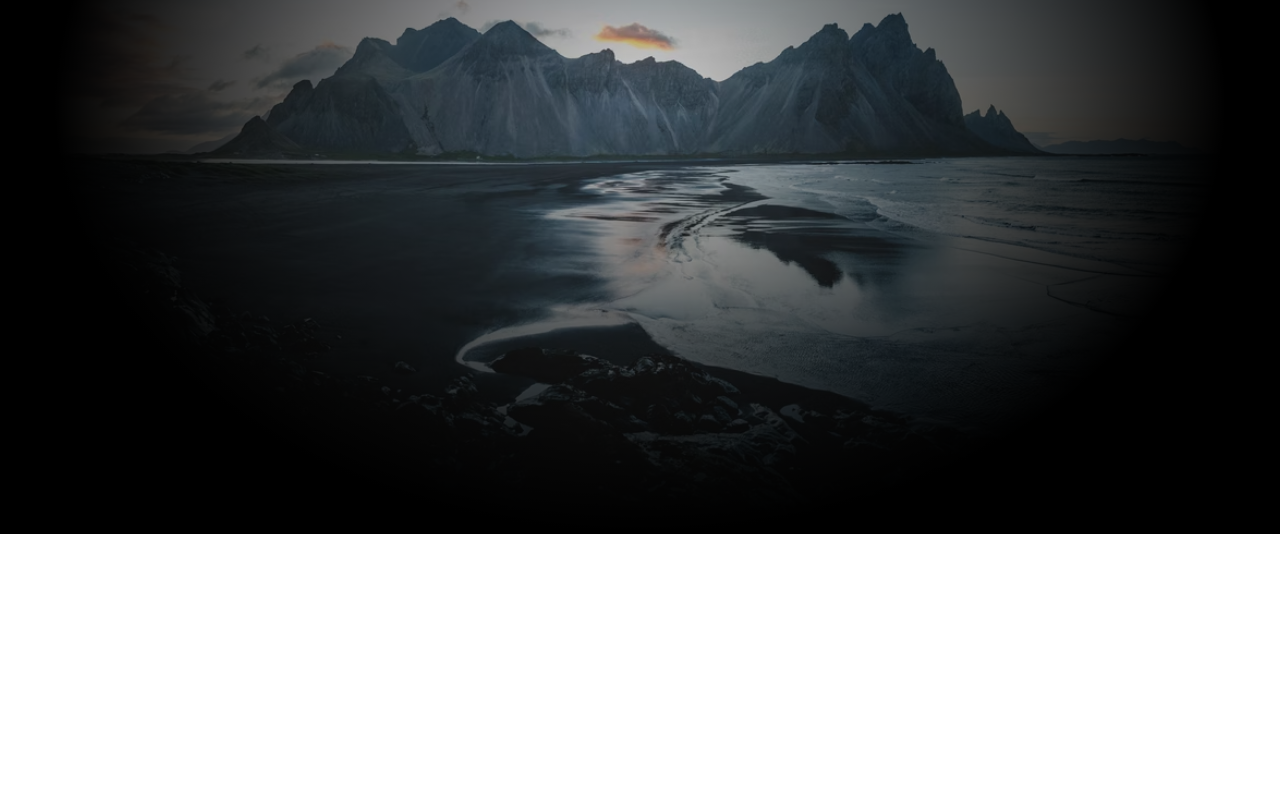
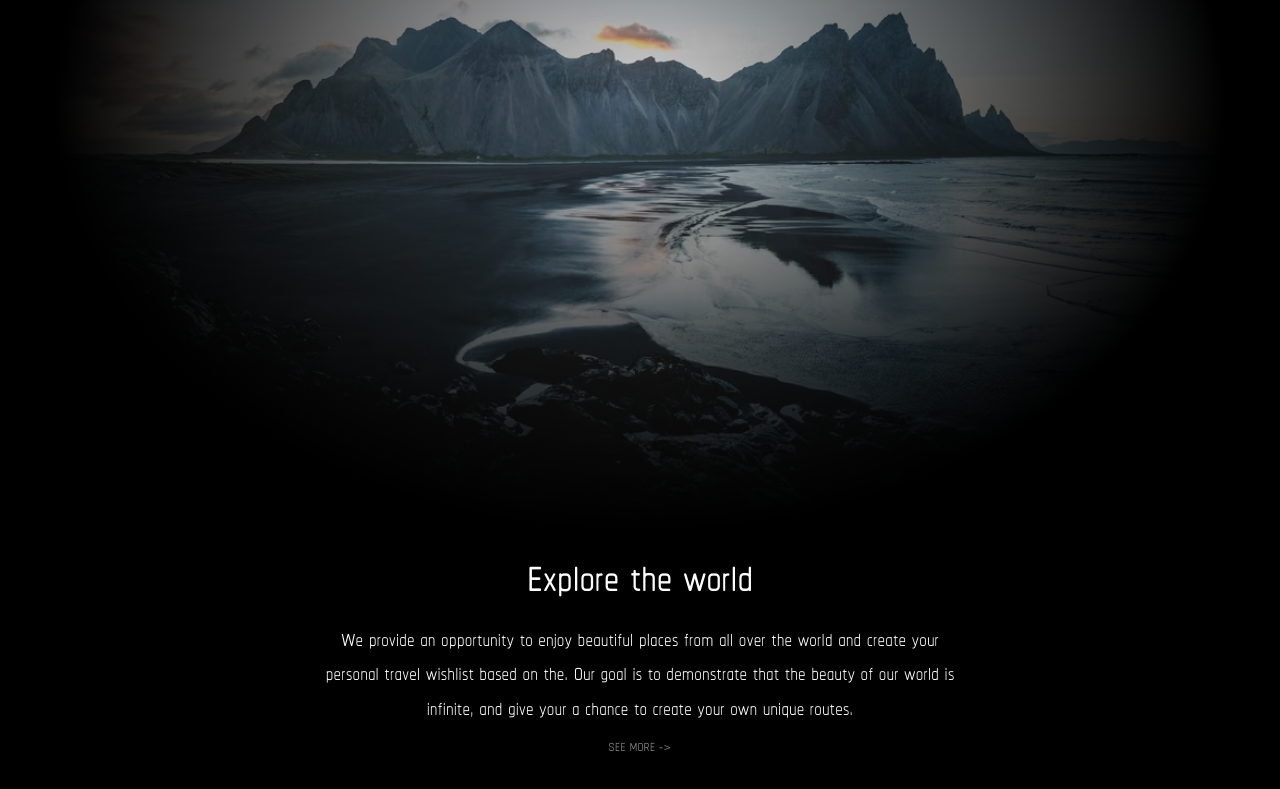
Before and after one commit to AlpinaJ/travel-wishlist, a React (Create React App) app in the folder frontend/: page / in a window 1280 px wide. Shown: the part 387-1176 px from the top of the page. Before the commit the page ends 921 px from the top, so only its background shows below. Built offline with nearby package versions, Linux system fonts and the light colour scheme.

Commit message:
Closed #13

```diff
--- /dev/null
+++ b/frontend/src/blocks/explore/__link/explore__link.css
@@ -0,0 +1,15 @@
+.explore__link{
+    display: block;
+    text-align: center;
+    color: #8D8D8D;
+    font-size: 20px;
+    font-family: Chathura, sans-serif;
+    text-decoration: none;
+    transition: 0.8s ease;
+    width: fit-content;
+    margin: 10px auto;
+}
+
+.explore__link:hover{
+    color: white;
+}
--- /dev/null
+++ b/frontend/src/blocks/explore/__paragraph/explore__paragraph.css
@@ -0,0 +1,6 @@
+.explore__paragraph{
+    font-size: 30px;
+    text-align: center;
+    width: 650px;
+    margin: 0 auto;
+}
--- /dev/null
+++ b/frontend/src/blocks/explore/__title/explore__title.css
@@ -0,0 +1,5 @@
+.explore__title{
+    font-size: 60px;
+    text-align: center;
+    margin: 10px 0 10px;
+}
--- /dev/null
+++ b/frontend/src/blocks/explore/explore.css
@@ -0,0 +1,8 @@
+.explore{
+    margin: 0 100px 0;
+    justify-content: center;
+    color: white;
+    font-family: Chathura,sans-serif;
+    padding: 0 50px 0;
+    position: relative;
+}
--- a/frontend/src/components/About.js
+++ b/frontend/src/components/About.js
@@ -12,6 +12,6 @@ function About(){
             <img className="about__image" src={aboutPath}/>
         </div>
     )
-};
+}
 
 export default About;
--- a/frontend/src/components/App.js
+++ b/frontend/src/components/App.js
@@ -1,12 +1,14 @@
 import React from 'react';
 import Header from './Header';
 import About from "./About";
+import Explore from "./Explore";
 
 function App(){
     return (
         <div className="App">
             <Header/>
             <About/>
+            <Explore/>
         </div>
     )
 }
--- /dev/null
+++ b/frontend/src/components/Explore.js
@@ -0,0 +1,17 @@
+import React from 'react';
+
+function Explore(){
+    return (
+        <div className="explore">
+            <h2 className="explore__title">Explore the world</h2>
+            <p className="explore__paragraph">We provide an opportunity to enjoy beautiful
+                places from all over the world and create your
+                personal travel wishlist based on the.
+                Our goal is to demonstrate that the beauty of our world is infinite,
+                and give your a chance to create your own unique routes.</p>
+            <a href="#" className="explore__link">SEE MORE -></a>
+        </div>
+    )
+}
+
+export default Explore;
--- a/frontend/src/index.css
+++ b/frontend/src/index.css
@@ -16,9 +16,17 @@
 @import url('../src/blocks/about/__title/about__title.css');
 @import url('../src/blocks/about/__description/about__description.css');
 
+/*Explore*/
+@import url('../src/blocks/explore/explore.css');
+@import url('../src/blocks/explore/__title/explore__title.css');
+@import url('../src/blocks/explore/__paragraph/explore__paragraph.css');
+@import url('../src/blocks/explore/__link/explore__link.css');
+
 
 #root{
     background-color: black;
     min-height: 100vh;
+    max-height: fit-content;
     margin: 0;
+    padding: 0 0 30px;
 }
```
